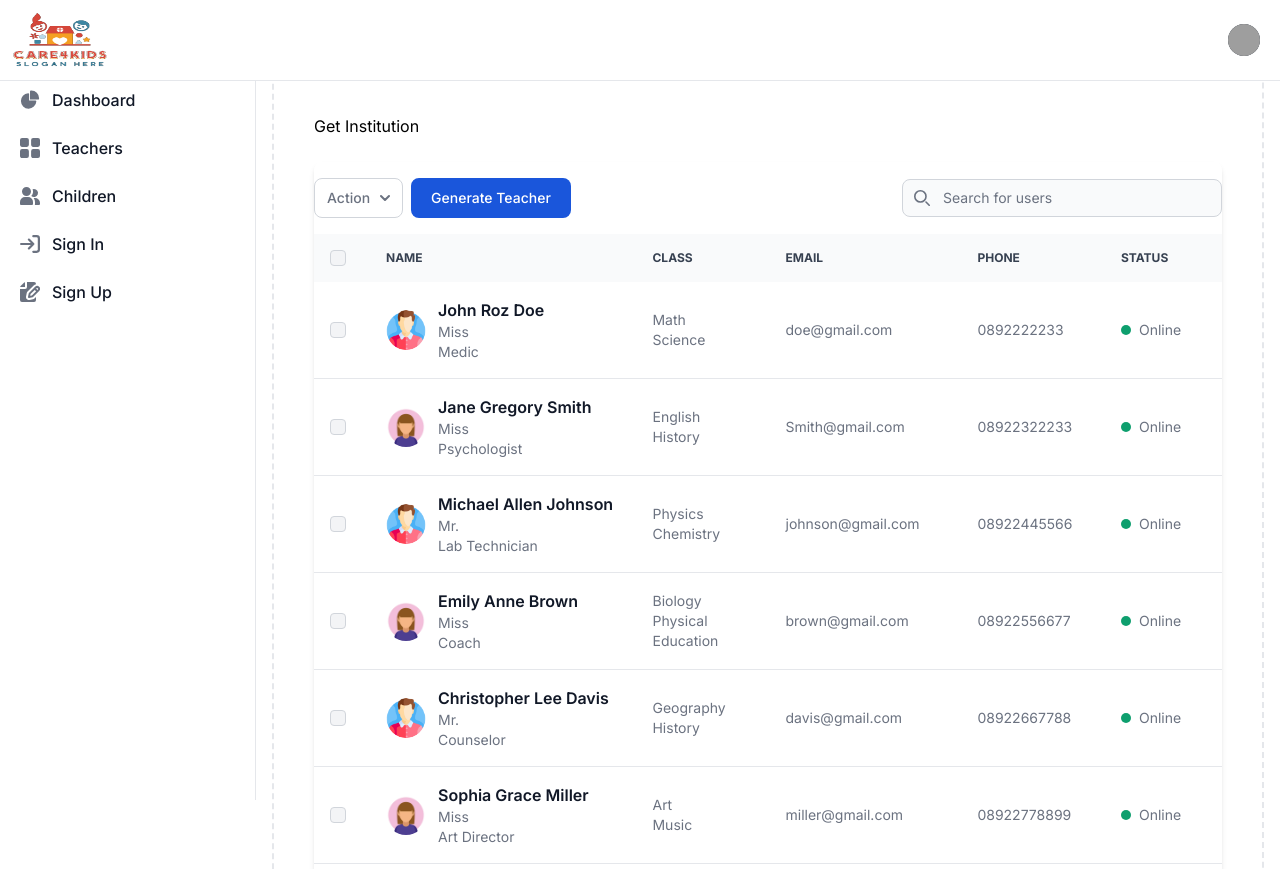
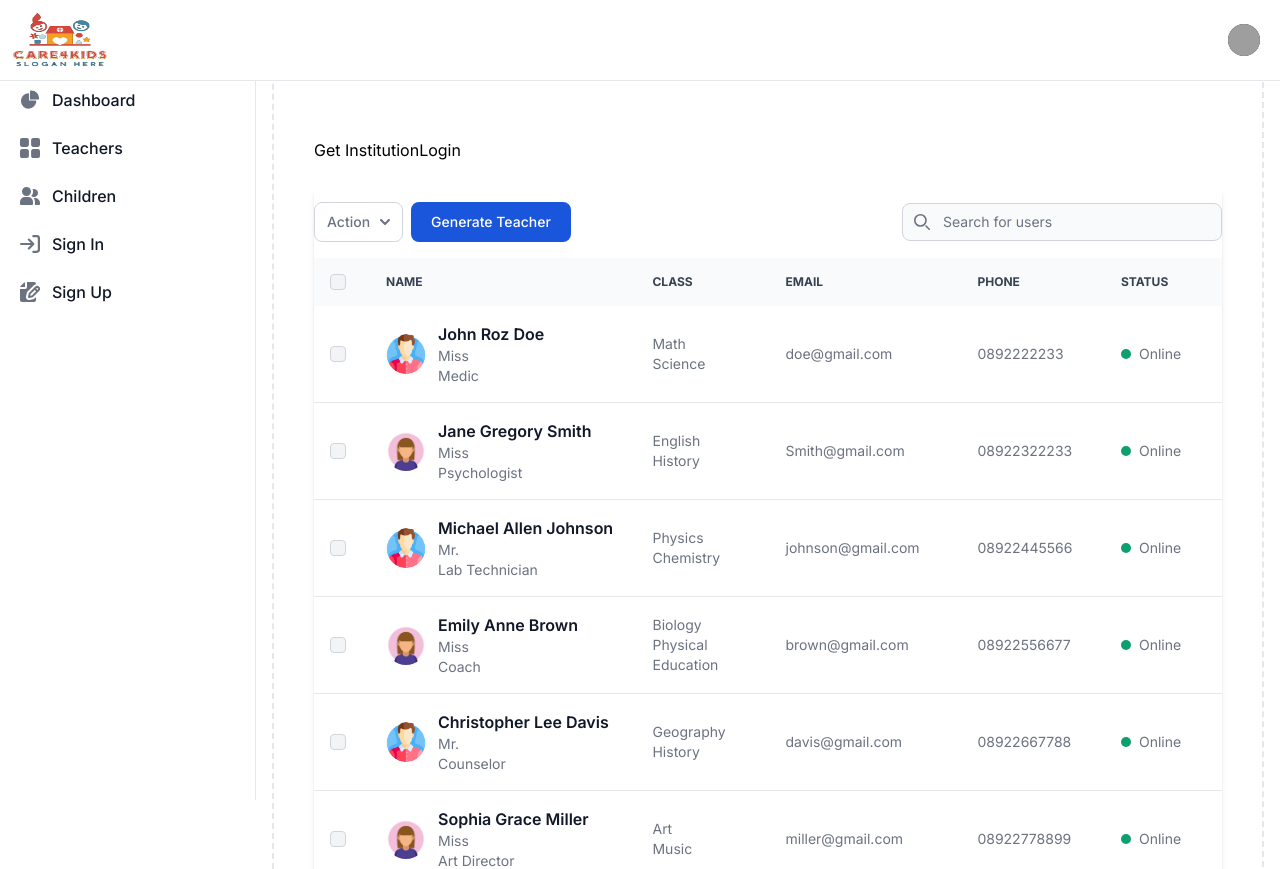
Before and after one commit to KrissMutafchiev/care4kids, a Next.js app: page /panels/institution in a window 1280 px wide. Shown: the top 869 px of the page. Built offline with nearby package versions, Linux system fonts and the light colour scheme; grey boxes are pictures that could not be loaded.

Commit message:
test remote fetch requests

```diff
--- a/package.json
+++ b/package.json
@@ -12,6 +12,7 @@
     "flowbite": "^2.4.1",
     "flowbite-react": "^0.10.1",
     "next": "14.2.5",
+    "next-auth": "^4.24.7",
     "react": "^18",
     "react-dom": "^18"
   },
--- a/src/app/panels/institution/page.tsx
+++ b/src/app/panels/institution/page.tsx
@@ -1,24 +1,24 @@
 "use client";
 
-import React, {useState} from 'react';
+import React, { useState } from "react";
 import Image from "next/image";
-import {TeachersListComponent} from '@/app/_components/teachers-list.component'
-import ChildrenListComponent from '@/app/_components/children-list.component'
-import {GenerateTeacherComponent} from "@/app/_components/generate-teacher.component";
+import { TeachersListComponent } from "@/app/_components/teachers-list.component";
+import ChildrenListComponent from "@/app/_components/children-list.component";
+import { GenerateTeacherComponent } from "@/app/_components/generate-teacher.component";
 
 type Props = {};
 
 const InstitutionPanel: React.FC = () => {
   const [formData, setFormData] = useState({
-    name: '',
-    midname: '',
-    lastname: '',
-    email: '',
-    class: '',
+    name: "",
+    midname: "",
+    lastname: "",
+    email: "",
+    class: "",
   });
 
   const handleChange = (e: React.ChangeEvent<HTMLInputElement>) => {
-    const {name, value} = e.target;
+    const { name, value } = e.target;
     setFormData({
       ...formData,
       [name]: value,
@@ -26,62 +26,103 @@ const InstitutionPanel: React.FC = () => {
   };
 
   const [institutionData, setInstitutionData] = useState<any>();
+  const [loginData, setLogin] = useState<any>();
 
   const fetchInstitutionById = async () => {
-    const res = await fetch('http://ec2-3-125-52-214.eu-central-1.compute.amazonaws.com:8080/institutions?institutionId=18', {
-      method: "GET",
-      headers: {
-        "Content-Type": "application/json",
-        Authorization: `bearer eyJhbGciOiJIUzM4NCJ9.eyJmdWxsTmFtZSI6IkJvemhpZGFyIE1hcmlucHYiLCJzdWIiOiJicm1hcmlub3YtZGlyZWN0b3I0QGdtYWlsLmNvbSIsImlhdCI6MTcyNDE1MjE2OSwiZXhwIjoxNzI0MTU1NzY5LCJhdXRob3JpdGllcyI6WyJESVJFQ1RPUiJdfQ.pU4ZPK-N_K8Fc5GnlLPbtwkKVtma3w5T6EH-5eqrQcsZzcJk69lbnKtPTXKQy3gb`
+    const res = await fetch(
+      "http://ec2-3-125-52-214.eu-central-1.compute.amazonaws.com:8080/institutions?institutionId=26",
+      {
+        method: "GET",
+        headers: {
+          "Content-Type": "application/json",
+          Authorization: `bearer eyJhbGciOiJIUzM4NCJ9.eyJmdWxsTmFtZSI6IktyaXMgTXV0YWYiLCJzdWIiOiJrcmlzM3Z2LWRpcmVjdG9yNEBnbWFpbC5jb20iLCJpYXQiOjE3MjQxNzkzNTUsImV4cCI6MTcyNDE4Mjk1NSwiYXV0aG9yaXRpZXMiOlsiRElSRUNUT1IiXX0.3WORsMU4u8-unH1O4gXJ5jGORnGdZWeXJTRnHf8Ndnj_CjqS4XhYxtRzsFrgG0oq`,
+        },
       }
-    })
+    );
     const data = await res.json();
-    setInstitutionData(data)
-  }
+    setInstitutionData(data);
+  };
 
+  const login = async () => {
+    const res = await fetch(
+      "http://ec2-3-125-52-214.eu-central-1.compute.amazonaws.com:8080/login",
+      {
 
+        method: "POST",
+        headers: {
+          "Access-Control-Allow-Origin":
+            'http://ec2-3-125-52-214.eu-central-1.compute.amazonaws.com:8080',
+
+          "Content-Type": "application/json",
+        },
+        body: JSON.stringify({
+          email: "kris3vv-director4@gmail.com",
+          password: "test1",
+        }),
+      }
+    );
+    const data = await res.json();
+    setLogin(data);
+  };
+
+  const dummyData = async () => {
+    const res = await fetch(
+      "https://jsonplaceholder.typicode.com/users",
+      {
+        method: "GET",
+        headers: {
+          "Content-Type": "application/json",
+        },
+      }
+    );
+    const data = await res.json();
+    setLogin(data);
+  };
   const handleSubmit = (e: React.FormEvent<HTMLFormElement>) => {
     e.preventDefault();
-    console.log('Form submitted:', formData);
+    console.log("Form submitted:", formData);
     // Here, you would typically send formData to your server
   };
 
   const teachers = [
-    {id: 1, name: 'John', lastname: 'Doe', classes: 'Math, Science'},
-    {id: 2, name: 'Jane', lastname: 'Smith', classes: 'English, History'},
+    { id: 1, name: "John", lastname: "Doe", classes: "Math, Science" },
+    { id: 2, name: "Jane", lastname: "Smith", classes: "English, History" },
   ];
 
   const children = [
     {
       id: 1,
-      name: 'Alice',
-      midname: 'A',
-      lastname: 'Johnson',
+      name: "Alice",
+      midname: "A",
+      lastname: "Johnson",
       age: 10,
-      class: '5A',
-      teacher: 'Mr. Doe',
-      gender: 'Female',
-      avatarImg: '/default-kid-avatar.png'
+      class: "5A",
+      teacher: "Mr. Doe",
+      gender: "Female",
+      avatarImg: "/default-kid-avatar.png",
     },
     {
       id: 2,
-      name: 'Bob',
-      midname: 'B',
-      lastname: 'Brown',
+      name: "Bob",
+      midname: "B",
+      lastname: "Brown",
       age: 9,
-      class: '4B',
-      teacher: 'Ms. Smith',
-      gender: 'Male',
-      avatarImg: '/default-kid-avatar.png'
+      class: "4B",
+      teacher: "Ms. Smith",
+      gender: "Male",
+      avatarImg: "/default-kid-avatar.png",
     },
   ];
 
   return (
     <div className="w-full p-6 space-y-6">
       <button onClick={fetchInstitutionById}>Get Institution</button>
+      <button onClick={login}>Login</button>
+
       <p>{institutionData?.name}</p>
+      <p>{loginData}</p>
       {/* Teachers List */}
-      <TeachersListComponent/>
+      <TeachersListComponent />
     </div>
   );
 };
--- a/src/app/panels/institution/teachers/page.tsx
+++ b/src/app/panels/institution/teachers/page.tsx
@@ -1,5 +1,4 @@
 
-"use client";
 
 import React from 'react';
 import { TeachersListComponent } from '@/app/_components/teachers-list.component'
@@ -7,8 +6,28 @@ import { TeachersListComponent } from '@/app/_components/teachers-list.component
 type Props = {};
 
  const TeachersList: React.FC = () => {
+  const login = async () => {
+    const res = await fetch(
+      "http://ec2-3-125-52-214.eu-central-1.compute.amazonaws.com:8080/login",
+      {
 
+        method: "POST",
+        headers: {
+          "Access-Control-Allow-Origin":
+            'http://ec2-3-125-52-214.eu-central-1.compute.amazonaws.com:8080',
 
+          "Content-Type": "application/json",
+        },
+        body: JSON.stringify({
+          email: "kris3vv-director4@gmail.com",
+          password: "test1",
+        }),
+      }
+    );
+    const data = await res.json();
+    console.log(data)
+  };
+  login()
   return (
     <TeachersListComponent/>
   );
```
Also changed, not shown: 1 other file (tests, documents, lock files or other folders).
